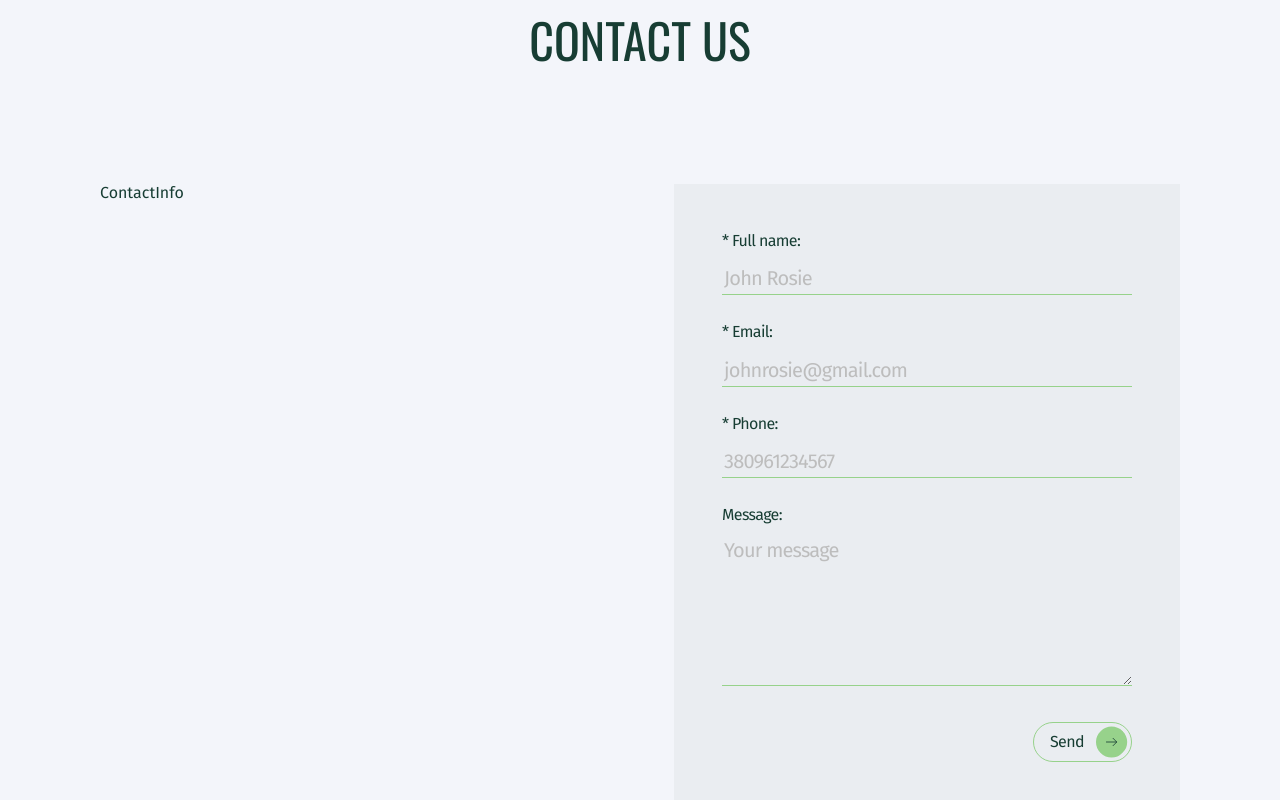
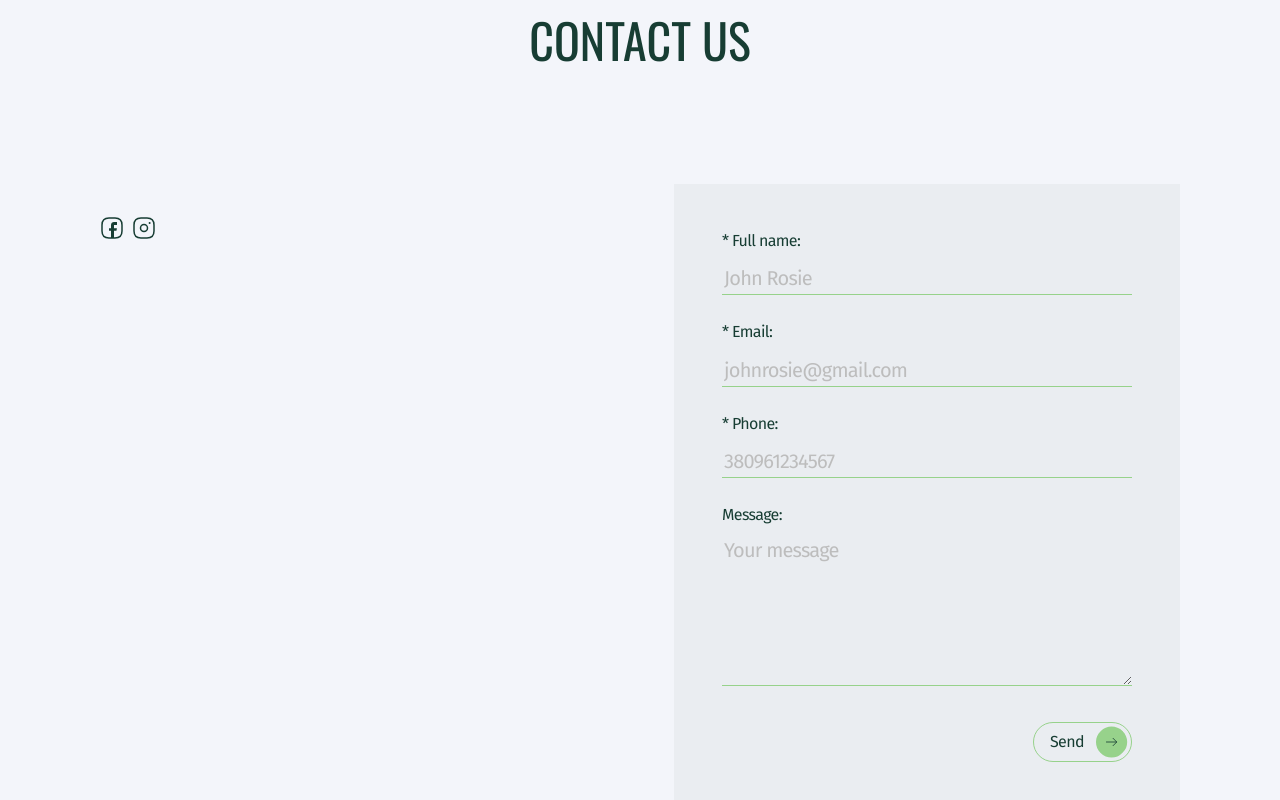
Before and after one commit to Marchenko1997/EcoSolutions, a React (Vite) app: page / in a window 1280 px wide. Shown: the part 4212-5012 px from the top of the page. Built offline with nearby package versions, Linux system fonts and the light colour scheme.

Commit message:
set up ContactInfo

```diff
--- a/src/components/ContactUs/ContactInfo/ContactInfo.jsx
+++ b/src/components/ContactUs/ContactInfo/ContactInfo.jsx
@@ -1,9 +1,22 @@
-import React from 'react'
+import SocialMedia from "../../Common/SocialMedia/SocialMedia";
+import {
+  Content,
+  GeneralContainer,
+  Icon,
+  SocialMediaContainer,
+} from "./ContactInfo.styled";
 
 const ContactInfo = () => {
   return (
-    <div>ContactInfo</div>
-  )
-}
+    <GeneralContainer>
+      <Content></Content>
+      <Content>
+        <SocialMediaContainer>
+          <SocialMedia />
+        </SocialMediaContainer>
+      </Content>
+    </GeneralContainer>
+  );
+};
 
-export default ContactInfo
+export default ContactInfo;
--- a/src/components/ContactUs/ContactInfo/ContactInfo.styled.jsx
+++ b/src/components/ContactUs/ContactInfo/ContactInfo.styled.jsx
@@ -0,0 +1,82 @@
+import styled from "styled-components";
+
+export const GeneralContainer = styled.div`
+  margin-top: 24px;
+  margin-bottom: 24px;
+  display: flex;
+  flex-direction: column;
+  align-items: flex-start;
+  row-gap: 24px;
+
+  @media screen and (min-width: 768px) {
+    margin-top: 0;
+    margin-bottom: 0;
+  }
+
+  @media screen and (min-width: 1280px) {
+    row-gap: 32px;
+  }
+`;
+
+export const Content = styled.div`
+  max-width: 244px;
+  display: flex;
+  flex-direction: column;
+  align-items: flex-start;
+  row-gap: 8px;
+  color: var(--main-dark);
+
+  p {
+    letter-spacing: -0.04em;
+    font-size: 16px;
+    font-weight: 400;
+  }
+
+  a {
+    display: flex;
+    align-items: center;
+    justify-content: flex-start;
+    column-gap: 8px;
+    font-size: 20px;
+    letter-spacing: -0.04em;
+    color: var(--main-dark);
+  }
+
+  @media screen and (min-width: 1280px) {
+    max-width: 466px;
+    row-gap: 16px;
+
+    a {
+      font-size: 24px;
+
+      &:hover {
+        svg {
+          stroke: var(--accent-color);
+        }
+      }
+    }
+
+    svg {
+      transition: all var(--hover-effect);
+    }
+  }
+`;
+
+export const Icon = styled.svg`
+  min-width: 24px;
+  min-height: 24px;
+  fill: none;
+  stroke: var(--main-dark);
+`;
+
+export const SocialMediaContainer = styled.div`
+  display: flex;
+  align-items: center;
+  justify-content: flex-start;
+  column-gap: 8px;
+
+  @media screen and (min-width: 1280px) {
+    max-width: 56px;
+    max-height: 24px;
+  }
+`;
```
